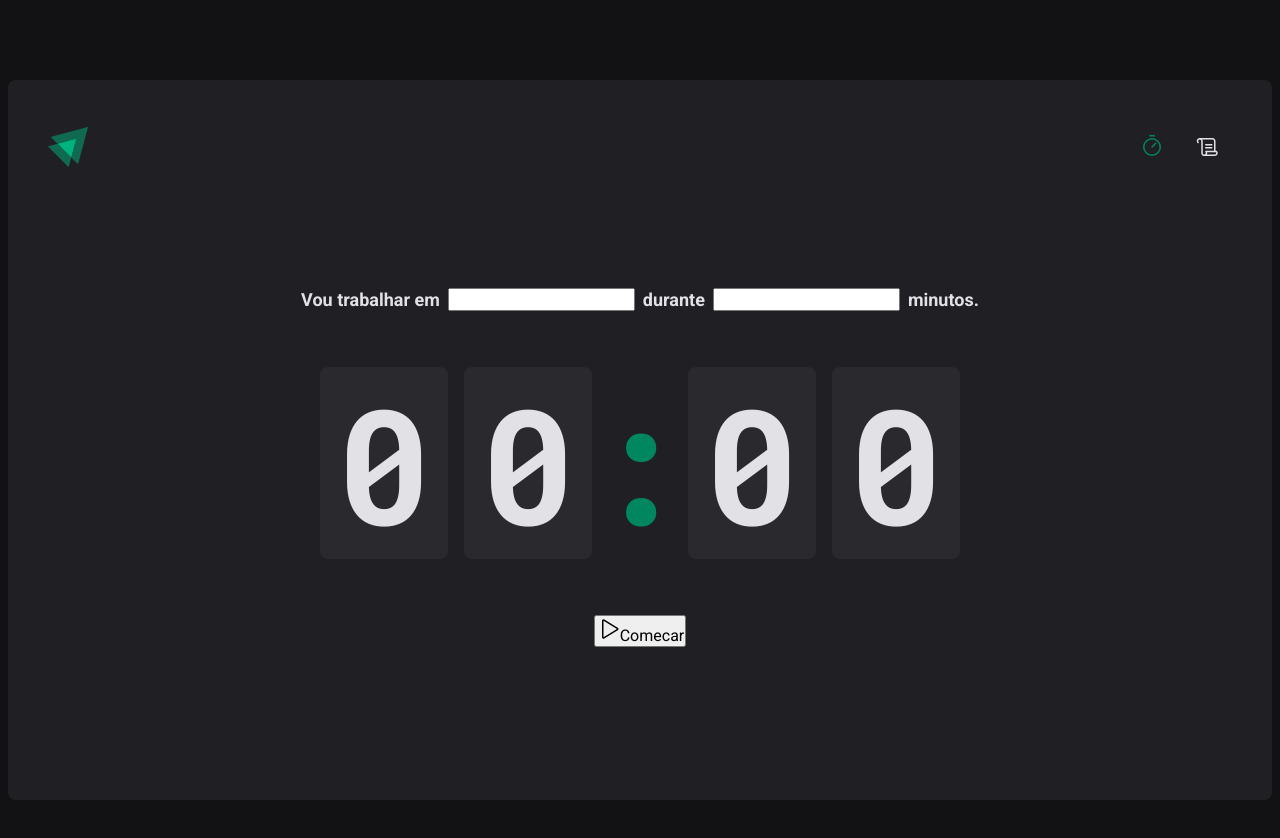
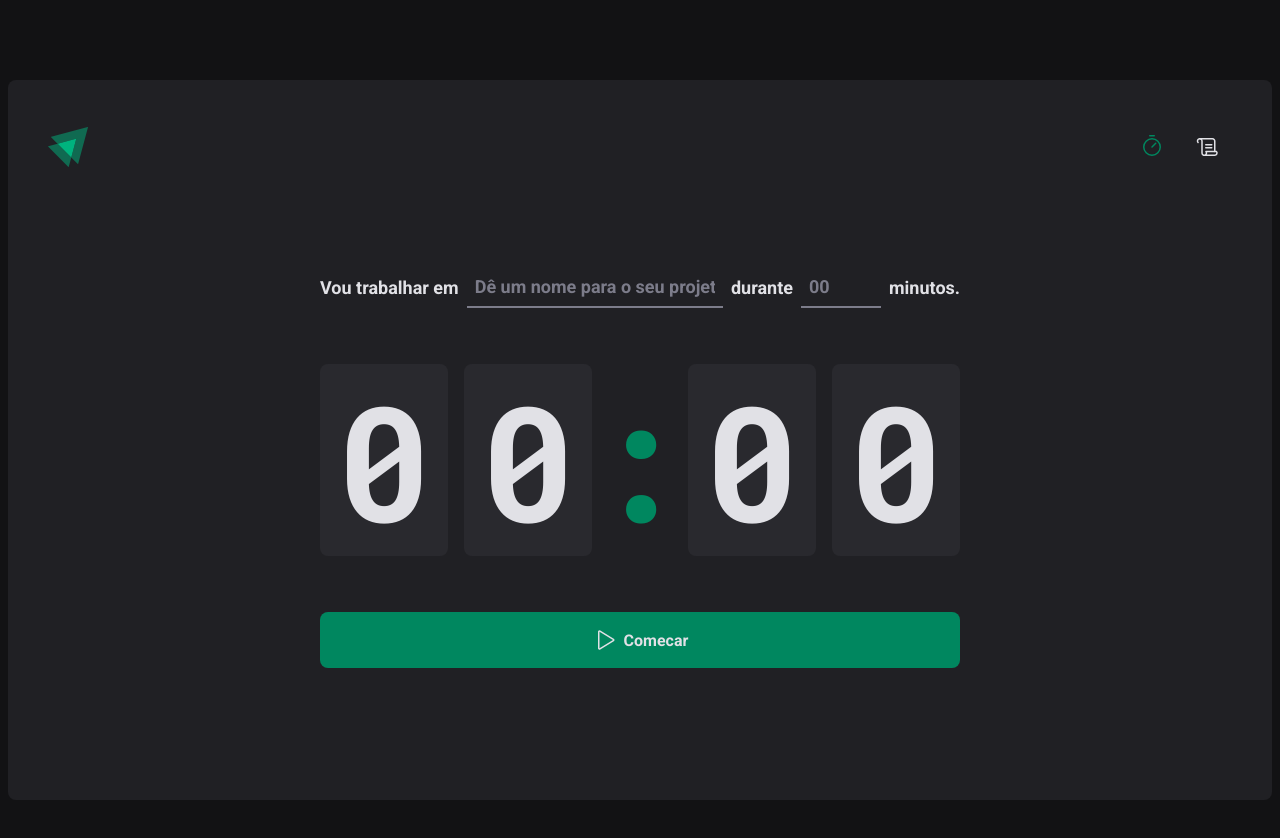
Before and after one commit to Gabriel422-hue/Pomodoro-Timer, a React (Vite) app: page / in a window 1280 px wide. Shown: the top 838 px of the page. Built offline with nearby package versions, Linux system fonts and the light colour scheme.

Commit message:
Atualizando Style

```diff
--- a/src/pages/Home/index.tsx
+++ b/src/pages/Home/index.tsx
@@ -1,5 +1,5 @@
 import { Play } from "phosphor-react";
-import { CountdownContainer, FormContainer, HomeContainer, Separator } from "./styles";
+import { CountdownContainer, FormContainer, HomeContainer, MinutesAmountInput, Separator, StartCountdownButton, TaskInput } from "./styles";
 
 export function Home() {
     return (
@@ -8,10 +8,25 @@
                <FormContainer>
                 <label htmlFor="task">Vou trabalhar em</label>
 
-                    <input id="task"/>
+                    <TaskInput
+                        id="task"
+                        list="task-suggestions"
+                        placeholder="Dê um nome para o seu projeto"
+                    />
+
+                    <datalist id="task-suggestions">
+                        <option value="Projeto 1"/>
+                    </datalist>
 
                     <label htmlFor="minutesAmount">durante</label>
-                    <input type="number" id="minutesAmount"/>
+                    <MinutesAmountInput
+                        type="number"
+                        id="minutesAmount"
+                        placeholder="00"
+                        step={5}
+                        min={5}
+                        max={60}
+                    />
 
                     <span>minutos.</span>
                </FormContainer>
@@ -24,11 +39,12 @@
                 <span>0</span>
             </CountdownContainer>
 
-            <button
+            <StartCountdownButton
+                disabled
                 type="submit">
                 <Play size={24} />
                 Comecar
-            </button>
+            </StartCountdownButton>
 
             </form>
         </HomeContainer>
--- a/src/pages/Home/styles.ts
+++ b/src/pages/Home/styles.ts
@@ -27,6 +27,38 @@
   font-weight: bold;
   flex-wrap: wrap;
 `
+const BaseInput = styled.input`
+   background: transparent;
+  height: 2.5rem;
+  border: 0;
+  border-bottom: 2px solid ${(props) => props.theme['gray-500']};
+  font-weight: bold;
+  font-size: 1.125rem;
+  padding: 0 0.5rem;
+  color: ${(props) => props.theme['gray-100']};
+
+  &:focus {
+    box-shadow: none;
+    border-color: ${(props) => props.theme["green-500"]};
+}
+
+&::placeholder {
+    color: ${(props) => props.theme['gray-500']};
+  }
+
+`
+
+export const TaskInput = styled(BaseInput)`
+  flex: 1;
+
+  &::-webkit-calendar-picker-indicator {
+    display: none !important;
+  }
+`
+
+export const MinutesAmountInput = styled(BaseInput)`
+ width:4rem;
+`
 
 export const CountdownContainer = styled.div`
   font-family: 'Roboto Mono', monospace;
@@ -49,3 +81,28 @@
   display: flex;
   justify-content: center;
 `
+
+export const StartCountdownButton = styled.button`
+width: 100%;
+border: 0;
+padding: 1rem;
+border-radius: 8px;
+
+display: flex;
+align-items: center;
+justify-content: center;
+
+gap: 0.5rem;
+font-weight: bold;
+
+cursor: pointer;
+
+background: ${(props) => props.theme["green-500"]};
+color: ${(props) => props.theme['gray-100']};
+
+
+&:hover {
+  background: ${(props) =>props.theme["green-700"]};
+
+}
+`
```
